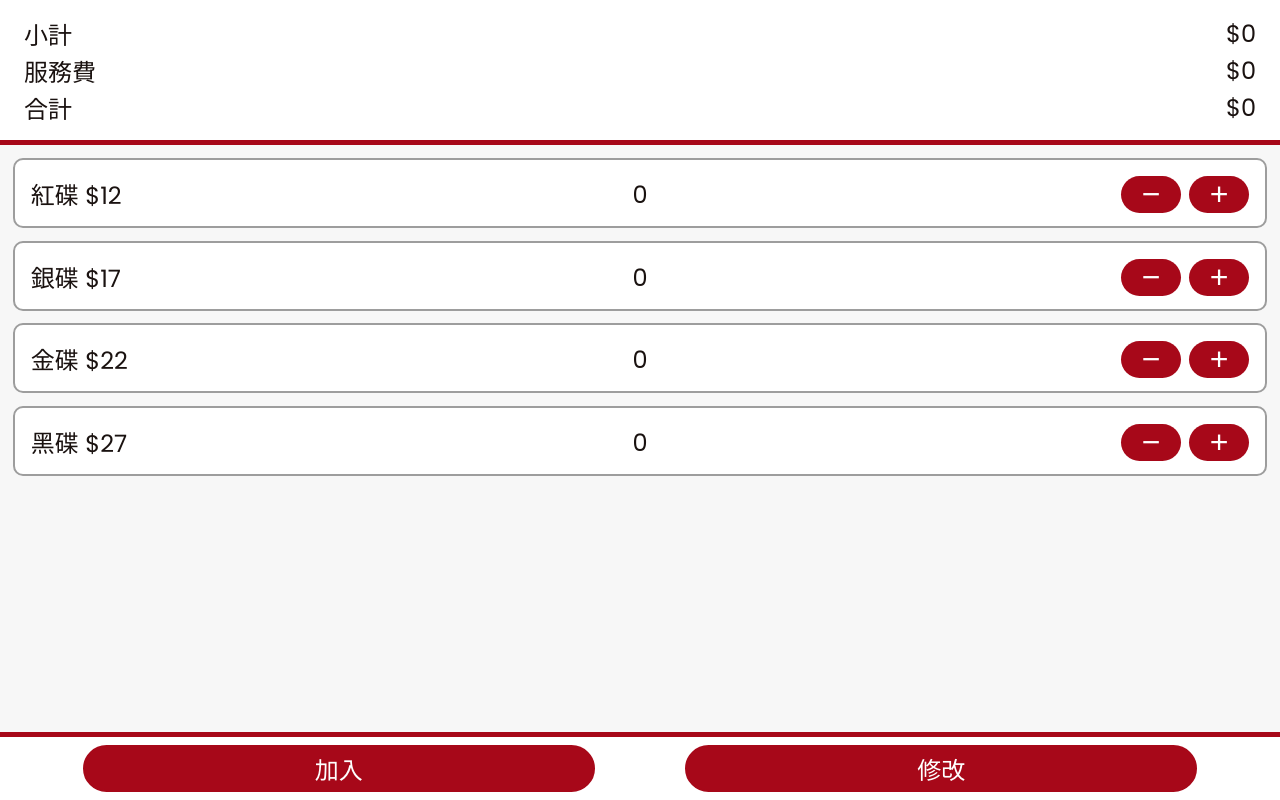
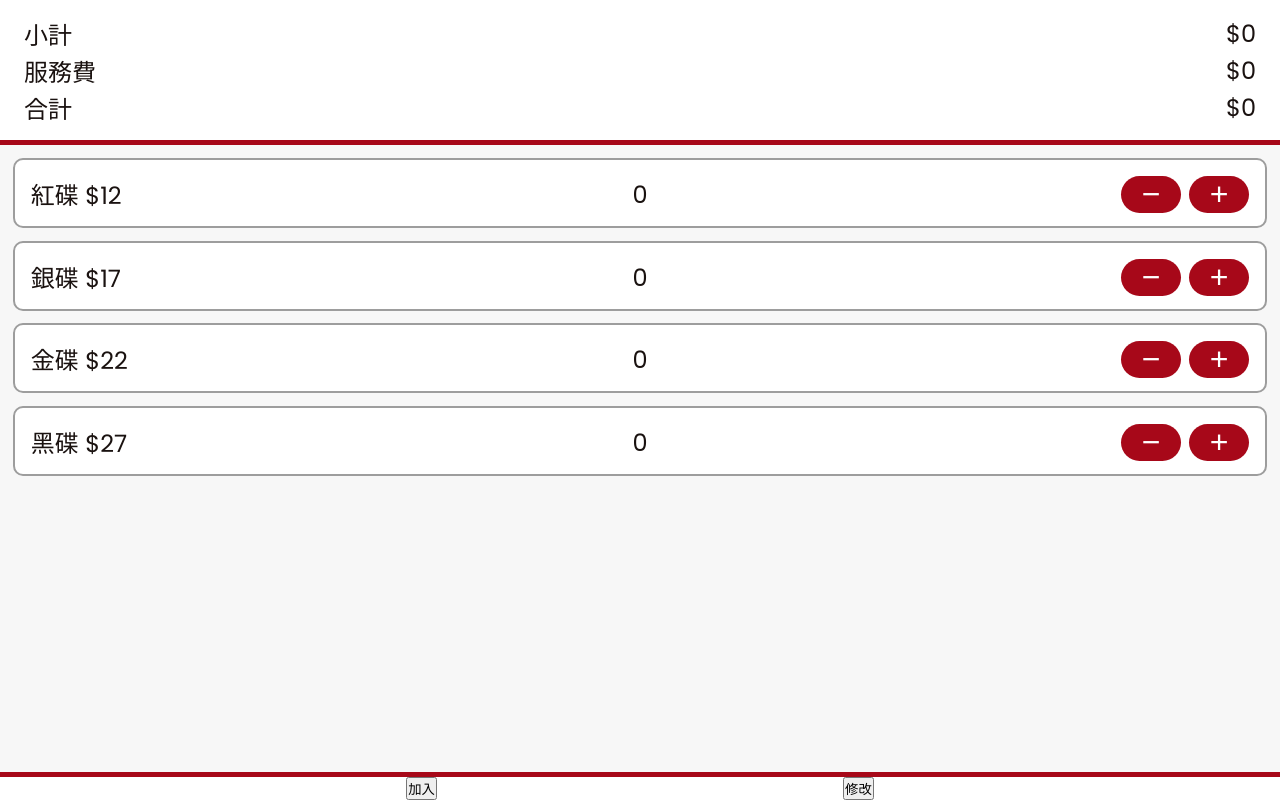
Before and after one commit to man7788/sushiro-calculator, a React (Vite) app in the folder calculator/: page / in a window 1280 px wide. Built offline with nearby package versions, Linux system fonts and the light colour scheme.

Commit message:
Add button styles

```diff
--- a/calculator/src/Components/Controls/Toolbar.module.css
+++ b/calculator/src/Components/Controls/Toolbar.module.css
@@ -13,7 +13,8 @@
   justify-content: space-evenly;
 }
 
-.Toolbar button {
+.activeButton,
+.defaultButton {
   background: rgb(167, 8, 25);
   border: 2px solid rgb(167, 8, 25);
   border-radius: 100px;
@@ -23,3 +24,8 @@
   margin: 0.5rem;
   padding: 0.25rem;
 }
+
+.activeButton {
+  background: #fff;
+  color: rgb(26, 18, 16);
+}
```
